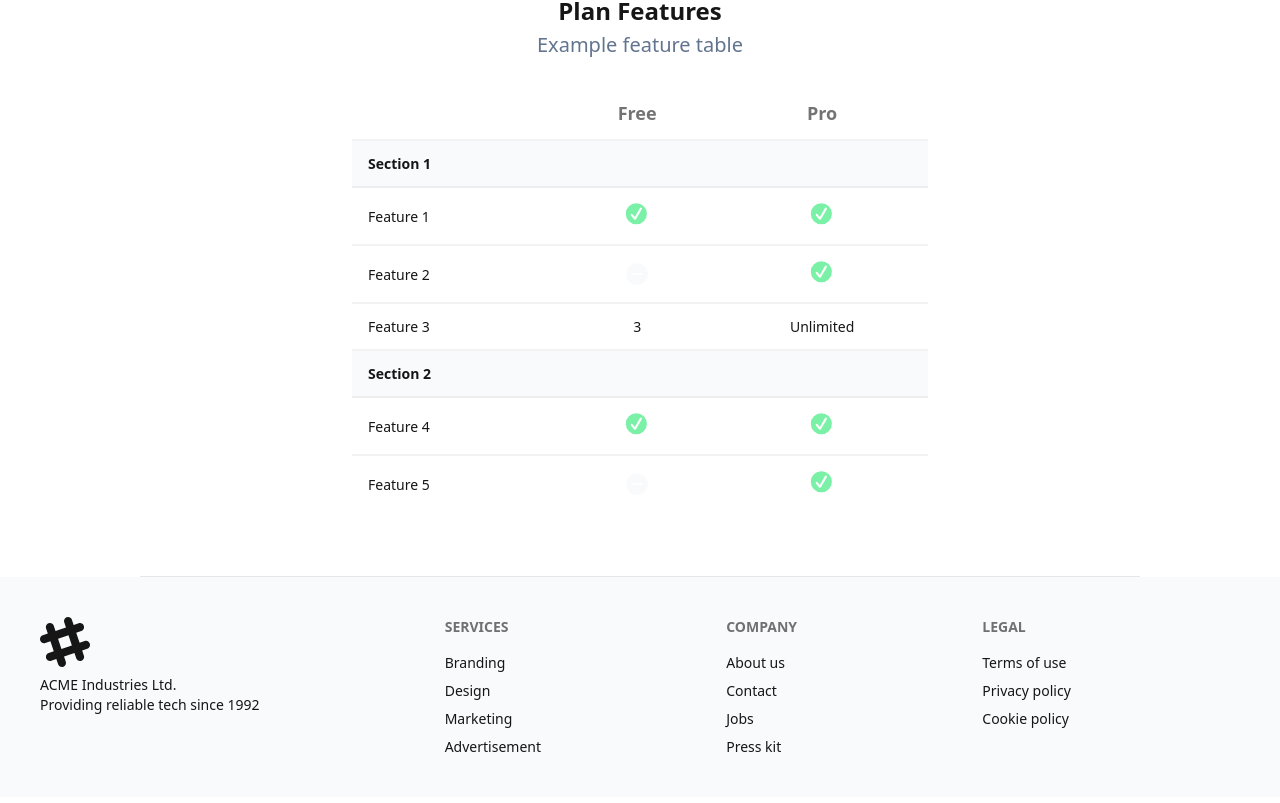
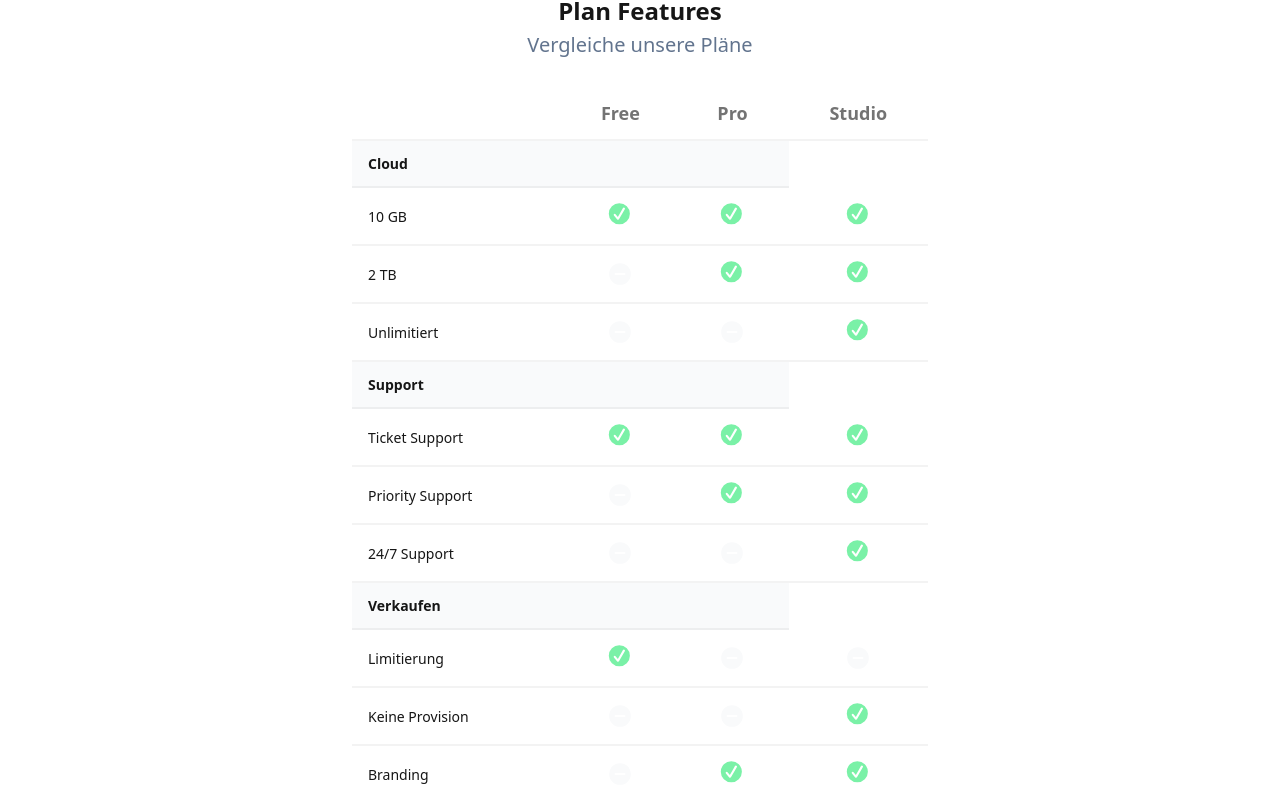
Before and after one commit to FlorianBreuker/dir-webshop, a SvelteKit app: page /pricing in a window 1280 px wide. Shown: the part 757-1560 px from the top of the page. Built offline with nearby package versions, Linux system fonts and the light colour scheme.

Commit message:
plan features

```diff
--- a/src/routes/(marketing)/pricing/+page.svelte
+++ b/src/routes/(marketing)/pricing/+page.svelte
@@ -6,45 +6,80 @@
     name: string
     freeIncluded?: boolean
     proIncluded?: boolean
+    studioIncluded?: boolean
     freeString?: string
     proString?: string
+    studioString?: string
     header?: boolean
   }
 
   const planFeatures: PlanFeatureRow[] = [
     {
-      name: "Section 1",
-      header: true,
+      name: "Cloud",
+      header: true
     },
     {
-      name: "Feature 1",
+      name: "10 GB",
       freeIncluded: true,
       proIncluded: true,
+      studioIncluded: true
     },
     {
-      name: "Feature 2",
+      name: "2 TB",
       freeIncluded: false,
       proIncluded: true,
+      studioIncluded: true
     },
     {
-      name: "Feature 3",
-      freeString: "3",
-      proString: "Unlimited",
+      name: "Unlimitiert",
+      freeIncluded: false,
+      proIncluded: false,
+      studioIncluded: true
     },
     {
-      name: "Section 2",
-      header: true,
+      name: "Support",
+      header: true
     },
     {
-      name: "Feature 4",
+      name: "Ticket Support",
       freeIncluded: true,
       proIncluded: true,
+      studioIncluded: true
     },
     {
-      name: "Feature 5",
+      name: "Priority Support",
       freeIncluded: false,
       proIncluded: true,
+      studioIncluded: true
     },
+    {
+      name: "24/7 Support",
+      freeIncluded: false,
+      proIncluded: false,
+      studioIncluded: true
+    },
+    {
+      name: "Verkaufen",
+      header: true
+    },
+    {
+      name: "Limitierung",
+      freeIncluded: true,
+      proIncluded: false,
+      studioIncluded: false
+    },
+    {
+      name: "Keine Provision",
+      freeIncluded: false,
+      proIncluded: false,
+      studioIncluded: true
+    },
+    {
+      name: "Branding",
+      freeIncluded: false,
+      proIncluded: true,
+      studioIncluded: true
+    }
   ]
 </script>
 
@@ -91,7 +126,7 @@
 
     <h1 class="text-2xl font-bold text-center mt-16">Plan Features</h1>
     <h2 class="text-xl text-center text-slate-500 mt-1 pb-3">
-      Example feature table
+      Vergleiche unsere Pläne
     </h2>
 
     <div class="overflow-visible mx-auto max-w-xl mt-4">
@@ -103,6 +138,7 @@
           <th></th>
           <th class="text-center">Free</th>
           <th class="text-center">Pro</th>
+          <th class="text-center">Studio</th>
         </tr>
         </thead>
         <tbody>
@@ -152,6 +188,25 @@
                   </svg>
                 {/if}
               </td>
+              <td class="text-center">
+                {#if feature.studioString}
+                  {feature.studioString}
+                {:else if feature.studioIncluded}
+                  <svg
+                    xmlns="http://www.w3.org/2000/svg"
+                    class="w-8 h-8 ml-2 inline text-success"
+                  >
+                    <use href="#checkcircle" />
+                  </svg>
+                {:else}
+                  <svg
+                    xmlns="http://www.w3.org/2000/svg"
+                    class="w-[26px] h-[26px] inline text-base-200"
+                  >
+                    <use href="#nocircle" />
+                  </svg>
+                {/if}
+              </td>
             </tr>
           {/if}
         {/each}
```
Lines whose indentation alone changed are shown as unchanged.
